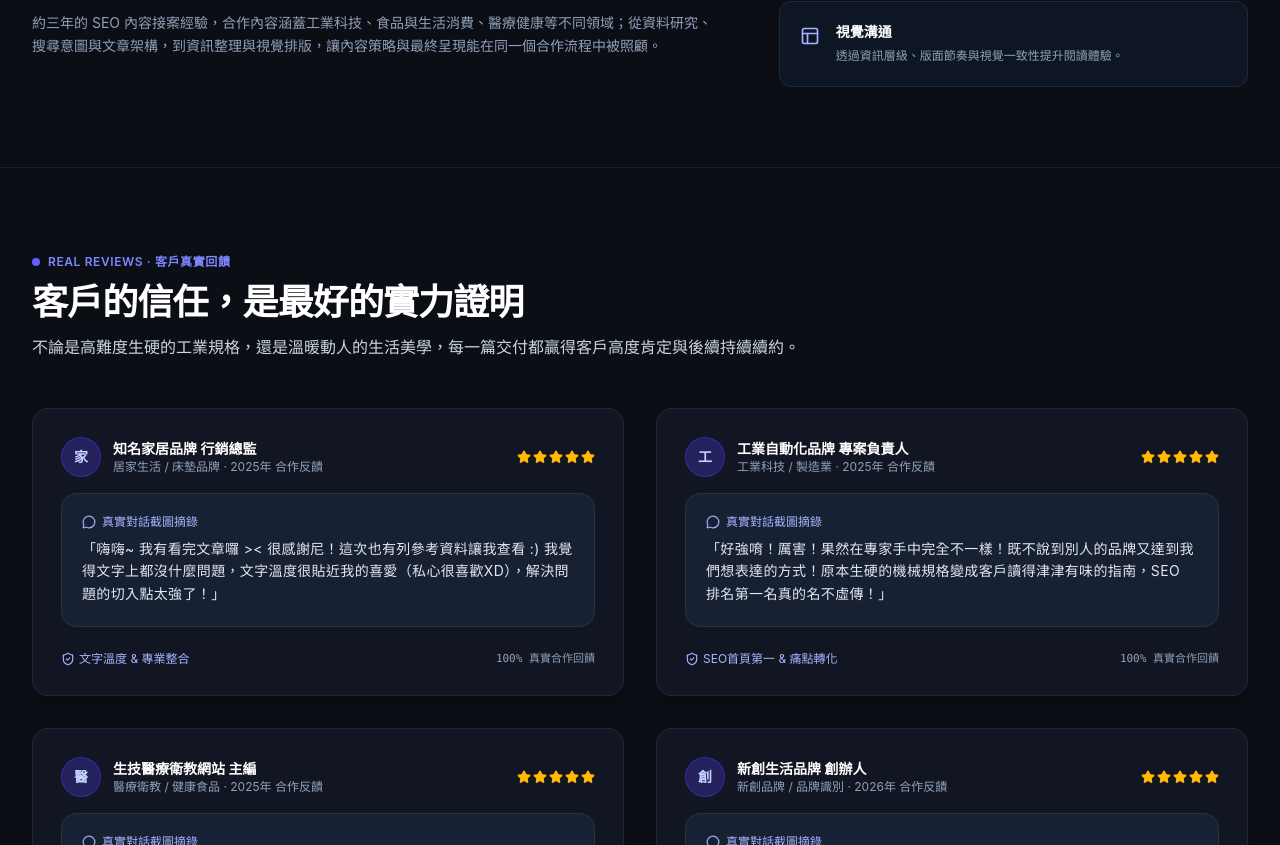
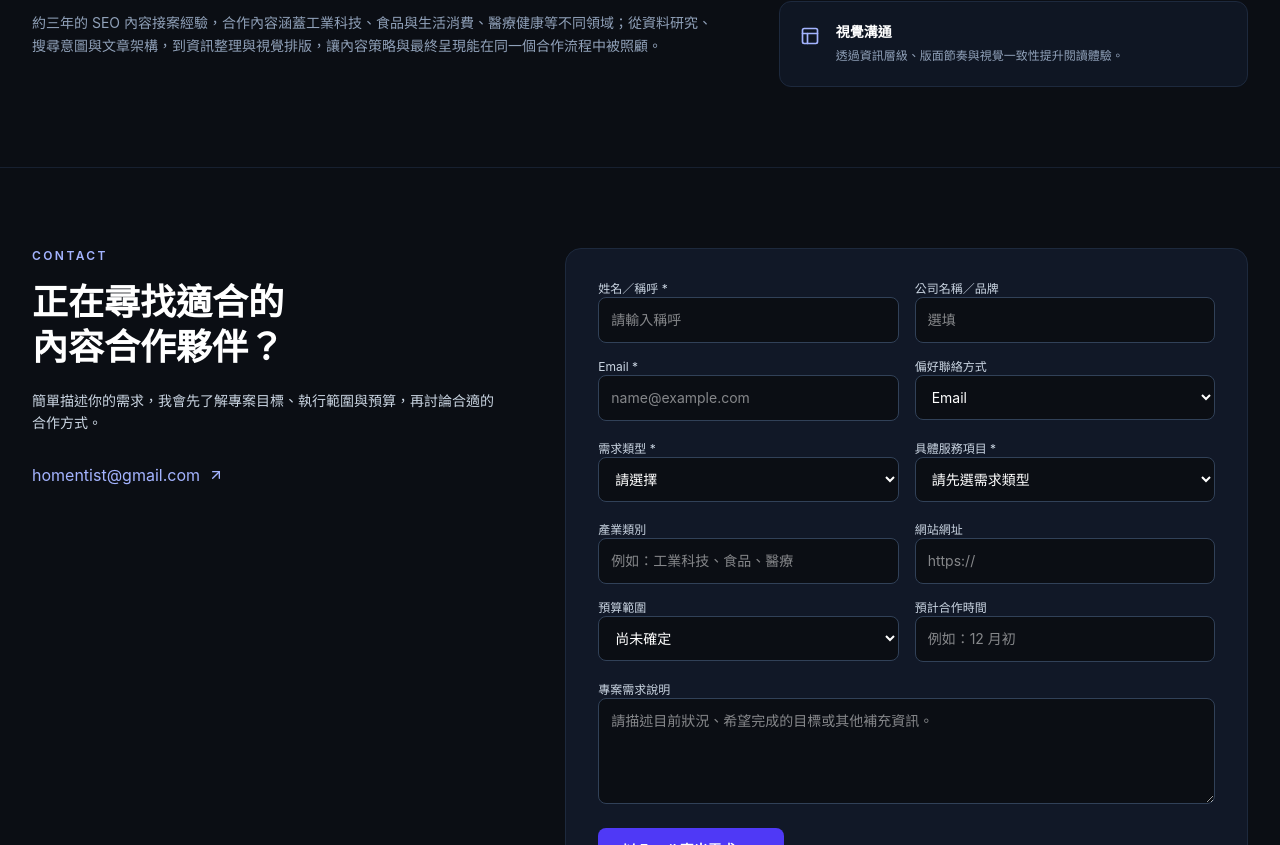
Before and after one commit to homentist/model_01, a React (Vite) app: page / in a window 1280 px wide. Shown: the part 5555-6400 px from the top of the page. Built offline with nearby package versions, Linux system fonts and the light colour scheme.

Commit message:
refactor: keep proof points inside relevant case studies

```diff
--- a/src/App.tsx
+++ b/src/App.tsx
@@ -5,7 +5,6 @@ import { StatsAbout } from './components/StatsAbout.tsx';
 import { WhyChooseMe } from './components/WhyChooseMe.tsx';
 import { ServicesCatalog } from './components/ServicesCatalog.tsx';
 import { PortfolioGallery } from './components/PortfolioGallery.tsx';
-import { ClientReviews } from './components/ClientReviews.tsx';
 import { ContactConsultation } from './components/ContactConsultation.tsx';
 import { Footer } from './components/Footer.tsx';
 
@@ -19,7 +18,6 @@ export default function App() {
         <ServicesCatalog />
         <PortfolioGallery />
         <StatsAbout />
-        <ClientReviews />
         <ContactConsultation />
       </main>
       <Footer />
```
